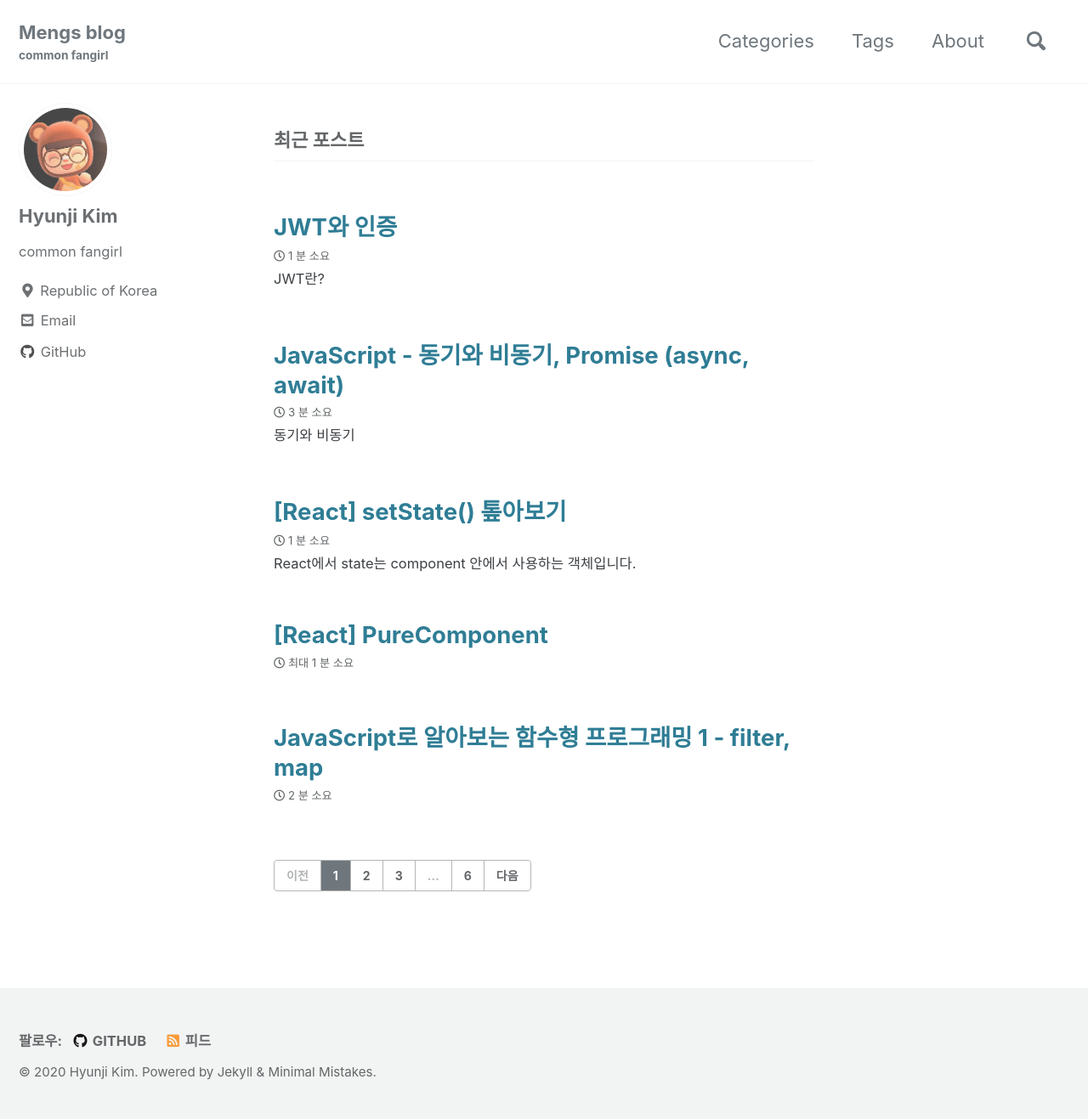
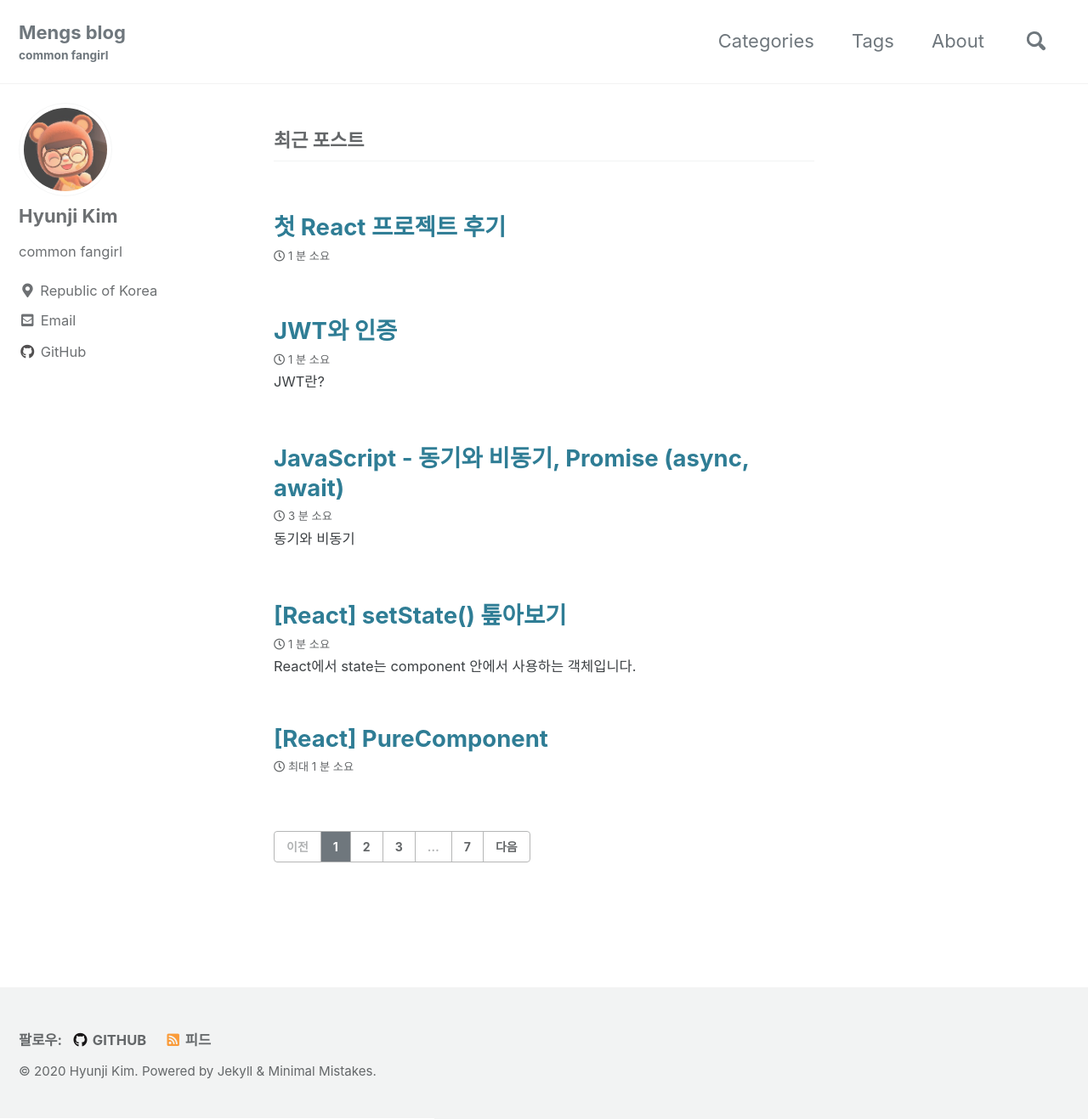
Before and after one commit to guswnl0610/guswnl0610.github.com, a Jekyll site: the page built from index.html, in a window 1280 px wide and 1317 px high. Shown: the whole window at 85% size. Built offline with Jekyll 4.4.1, drawn with Linux system fonts in a browser that asks for light colours; cached includes are drawn as plain includes; the list of posts is cut into pages by our own code; part of the change alters nothing that is shown.

Commit message:
201114 add post

````diff
--- /dev/null
+++ b/_posts/React/2020-11-14-react-instagram.md
@@ -0,0 +1,118 @@
+---
+title: '첫 React 프로젝트 후기'
+categories:
+  - React
+tags:
+  - JavaScript
+  - React
+  - TIL
+comments: true
+toc: true
+toc_sticky: true
+---
+
+[VanillaJS로 인스타그램 클론]: https://guswnl0610.github.io/javascript/instagram-clone/
+
+## 시작하기 앞서...
+
+이전의 [VanillaJS로 인스타그램 클론]해보기에 이어서 같은 프로젝트를 이번에는 React 프로젝트로 만들어보는 프로젝트였습니다.
+
+사실 React를 완전히 처음 접했던건 아닙니다. 대략 1년 전 조금 해보긴 했지만,,,
+
+자랑은 아닙니다만...제가 했던 것은 고작 Item carousel 라이브러리를 적용해보았던 게 다였고..😇
+
+그건 정말로..정말 정말로 수박 겉핥기 수준이었다는 것을 이 프로젝트를 해보며 뼈저리게 느꼈습니다...~~.그 때 같은 팀이었던 친구들아...미안하다....~~
+
+이 전에 발등에 불떨어져서 봤던 React 튜토리얼 강의 영상... 그 당시에는 정말 무슨 말인지 이해가 1도 되지 않았지만 지금 들으니 확실히 느낌이 달랐습니다.
+
+아만보라고 하죠,, 아무래도 JS에 대한 기초도 쌓지 않은 상태에서 들으니 그럴만도 했던 것 같습니다.
+
+## 프로젝트 이야기
+
+사실 저번 Vanilla JS로 했던 프로젝트와 구현한 기능은 거의 같습니다.
+
+그래도!! 새로 추가된 부분들이 있기에 자랑타임 한번 가져보도록 하겠습니다.
+
+### json데이터로부터 렌더링
+
+<img src="https://i.ibb.co/gW35vXb/2020-11-13-9-29-25.png" style="zoom:50%;" />
+
+<img src="https://i.ibb.co/5jsTdjL/standing.gif" style="zoom:67%;" />
+
+<img src="https://i.ibb.co/BPyT8VN/search.gif z" style="zoom:67%;" />
+
+
+우선 직접 json 데이터를 만들어서 백엔드와 통신을 하는 것 처럼 만들었습니다.
+
+ ~~이 데이터를 팀원들에게 공유하고, 팀원들의 화면에 우리 뽀야미가 나왔을 때의 그 희열이란...ㅠㅠ~~
+
+이제와서 생각해보니 그때의 그 item carousel 라이브러리를 받아와서 여러 장의 이미지를 담을 수 있는 피드로 만들어볼걸 하는 아쉬움도 남네요...ㅋㅋㅋㅋㅋ
+
+### 신통방통했던 http 통신
+
+<img src="https://i.ibb.co/FBPMHY2/2020-11-13-9-42-40.png" style="zoom:50%;" />
+
+
+
+다음으로는 백엔드와 직접 통신을 해보았던 부분입니다.
+
+직접 API주소와 key값을 맞춰가며 회원가입을 해보고, 로그인했을 때 JWT 토큰을 받아보는 부분까지!!
+
+정상적으로 토큰을 받아오자 너무나 행복해하셨던 백엔드 개발자분의 표정도 떠오르네요 😇
+
+
+
+### 우당탕탕 컴포넌트 밖 클릭 감지 기능
+
+[컴포넌트 밖 클릭 감지]: https://guswnl0610.github.io/react/react-handleClickOutside/
+
+그리고 이 프로젝트 진행중 포스팅 했던 [컴포넌트 밖 클릭 감지] 기능 구현...
+
+방금 전 React 공식 문서를 읽고 있었는데,  접근성 파트에서 이런 구절이 눈을 사로잡았습니다.
+
+<img src="https://i.ibb.co/yn8x3NV/2020-11-13-9-48-48.png z" style="zoom:50%;" />
+
+~~뭐야....이거 완전 난데...?~~
+
+포인터 장치(마우스 같은 것) 사용자들에게는 이런식으로 구현해도 괜찮지만
+
+키보드를 사용하는 유저에게는 이런 방식으로 구현하는 것보다는 onFocus, onBlur이벤트를 사용해서 구현하는 편이 더 바람직하다고 하네요.
+
+이런식으로 또 배워갑니다,,, 왜 이런 정보는 꼭 다 끝나고 나서야 눈에 들어오는 걸까요,,, 아무튼 수정해봐야겠습니다,,,
+
+### PR과 코드리뷰
+
+```react
+this.setState({
+newcommentValue: "",
+comments: [...comments, newComment]
+});
+```
+
+<img src="https://i.ibb.co/0jY4xPJ/2020-11-14-3-26-28.png" style="zoom:50%;" />
+
+Pull Request를 보내보고, 코드리뷰를 직접 받아보며 점점 쿨해져가는 제 코드를 보자니 가슴이 웅장해졌습니다...
+
+이전에는 github를 그저 제 코드 저장소로만 사용했고, 항상 master 브랜치만 사용했었는데
+
+이제는 협업툴로서의 github를 사용할 줄 알게 된 것 같은 느낌이 듭니다. 아직도 버벅거리긴 합니다만...😉
+
+그리고 ES6의 destructure는 정말 최고인것 같습니다,,
+
+
+
+## 뒤돌아보며...
+
+
+
+지금까지 이렇게 열심히 집중해서 공부해본 적이 있나 싶습니다... 그렇게 좋아하는 게임도 거의 끊다시피 하고...주말에 간간히 영화 한편씩 때리는게 요즘의 낙입니다😇
+
+친구가 학부생 때 진작 그렇게 했어야지~~ 라며 잔소리도 하는데 너무나 맞는 말이라 할말을 잃었지만...
+
+그럼에도 저는 요즘 행복합니다. 좋은 환경에서 좋은 사람들과 함께 에너지를 불태울 수 있다는건 큰 행운인 것 같아요.
+
+이제 React의 세계에 한 걸음 내딛은 느낌이 듭니다. 더 알아야 할 것도 배울 것도 많이 남아 있으니
+
+현재에 안주하지 않고, 계속 성장해나가는 제 자신이 되도록 노력하겠습니다...
+
+앞으로도 화이팅 화이팅 야야야~~
````
Also changed, not shown: _posts/JavaScript/2020-11-12-async.md (+0 -2 lines).
